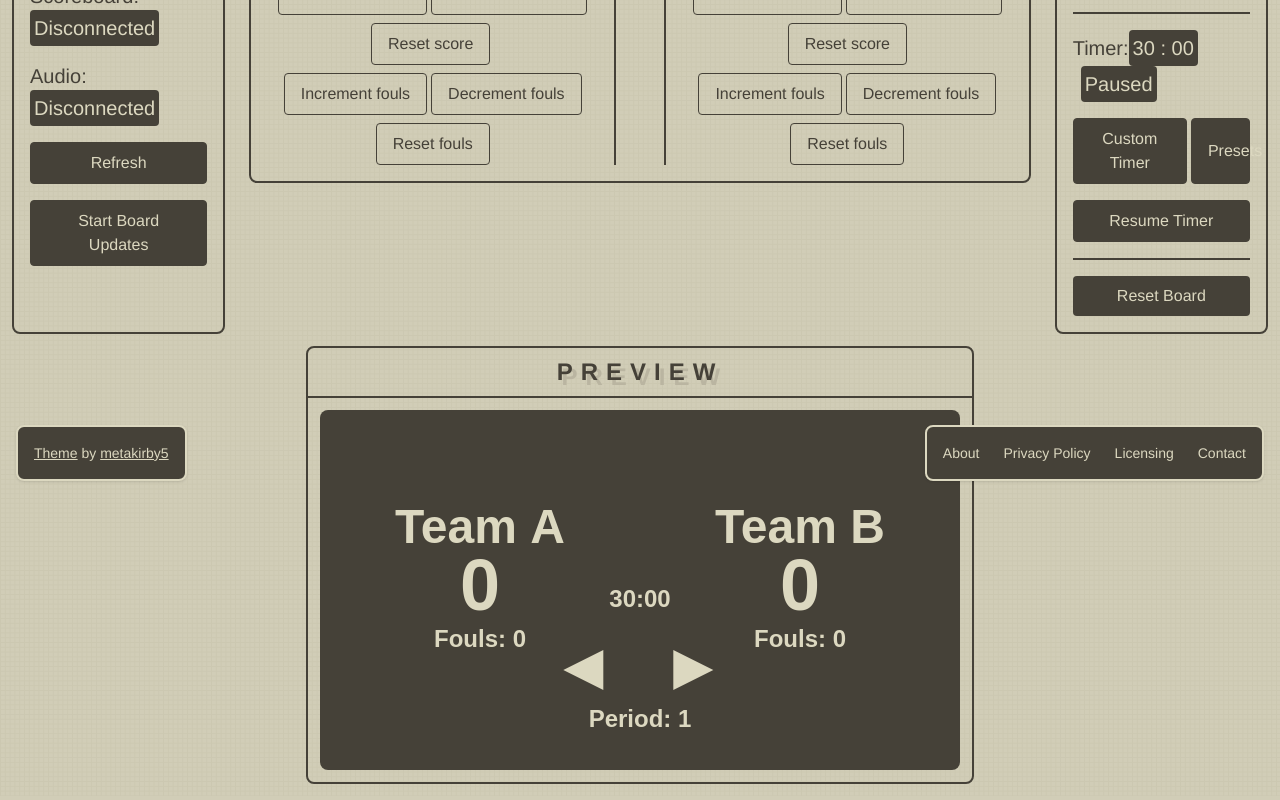
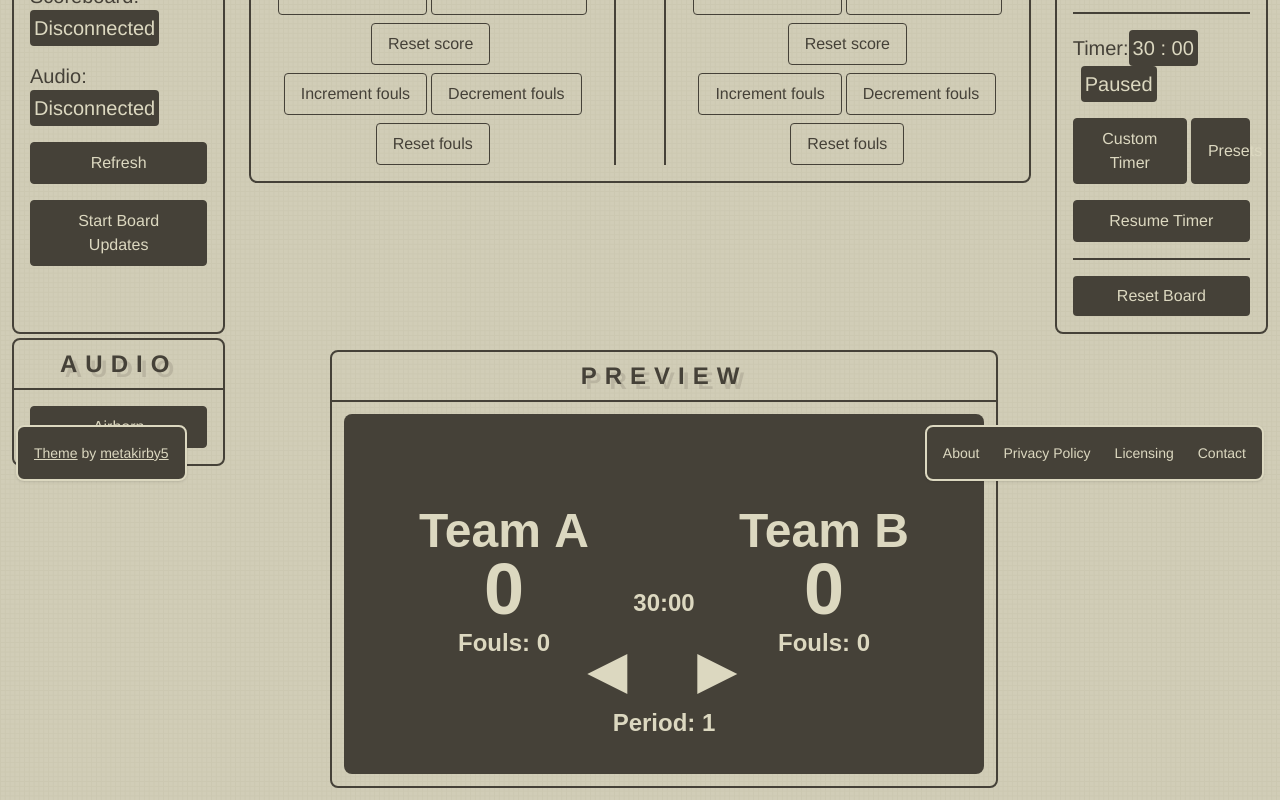
Before and after one commit to TheBozzz34/ScoreConnect, a Next.js app: page /scoreboard in a window 1280 px wide. Shown: the part 303-1103 px from the top of the page. Built offline with nearby package versions, Linux system fonts and the light colour scheme; no server answers; sample sign-in values are in the browser's storage.

Commit message:
Added audio tab

```diff
--- a/pages/scoreboard/index.tsx
+++ b/pages/scoreboard/index.tsx
@@ -317,14 +317,12 @@ export default function Scoreboard() {
       <Head>
         <title>ScoreConnect ScoreBoard</title>
       </Head>
+      {" "}
       <div className="flex">
-        {" "}
-        {/* This container makes the two "WIP" divs appear on the same line */}
         <div className="ml-3 w-1/6 flex-none rounded-lg border-2 border-[#454138]">
           <h1 className="flex items-center justify-center border-b-2 border-[#454138] p-2 text-2xl font-semibold text-[#454138]">
             Settings
           </h1>
-
           <div className="flex flex-col space-y-4 rounded-lg p-4">
             <p className="mb-3 max-w-2xl font-light text-[#454138] dark:text-gray-400 md:text-lg lg:mb-4 lg:text-xl">
               WS Server:
@@ -373,6 +371,7 @@ export default function Scoreboard() {
             </button>
           </div>
         </div>
+
         <section className="grow">
           <div className="mx-auto max-w-screen-xl px-4 py-8 sm:py-16 lg:px-6">
             <div className="justify-center space-y-8 rounded-lg border-2 border-[#454138] p-4 md:grid md:grid-cols-2 md:gap-12 md:space-y-0 lg:grid-cols-2">
@@ -787,15 +786,39 @@ export default function Scoreboard() {
         </div>
       )}
 
-      <div className="flex justify-center">
-        <div className="m-3 w-fit flex-none rounded-lg border-2 border-[#454138]">
+      <div className="flex mt-1 justify-start items-start">
+        <div className="ml-3 w-1/6 flex-none rounded-lg border-2 border-[#454138]">
           <h1 className="flex items-center justify-center border-b-2 border-[#454138] p-2 text-2xl font-semibold text-[#454138]">
-            Preview
+            Audio
           </h1>
-
-          <canvas ref={canvasRef} width={canvasWidth} height={canvasHeight} className="m-3 rounded-lg" />
+          <div className="flex flex-col space-y-4 rounded-lg p-4">
+            {/* Audio buttons */}
+            <button
+              className="rounded border border-[#454138] bg-[#454138] px-4 py-2 text-[#dcd8c0] transition duration-200 ease-in-out hover:bg-[#dcd8c0] hover:text-[#454138]"
+              onClick={() => { console.log("Airhorn") }}
+            >
+              Airhorn
+            </button>
+            {/* Add more buttons for other sounds */}
+          </div>
+        </div>
+        <div className="m-3 w-4/6 flex-none flex justify-center items-center">
+          <div className="w-fit rounded-lg border-2 border-[#454138]">
+            <h1 className="flex items-center justify-center border-b-2 border-[#454138] p-2 text-2xl font-semibold text-[#454138]">
+              Preview
+            </h1>
+            <div className="flex justify-center">
+              <div className="flex items-center justify-center">
+                <canvas ref={canvasRef} width={canvasWidth} height={canvasHeight} className="m-3 rounded-lg" />
+              </div>
+            </div>
+          </div>
         </div>
       </div>
+
+
+
+
     </>
   )
 }
```
